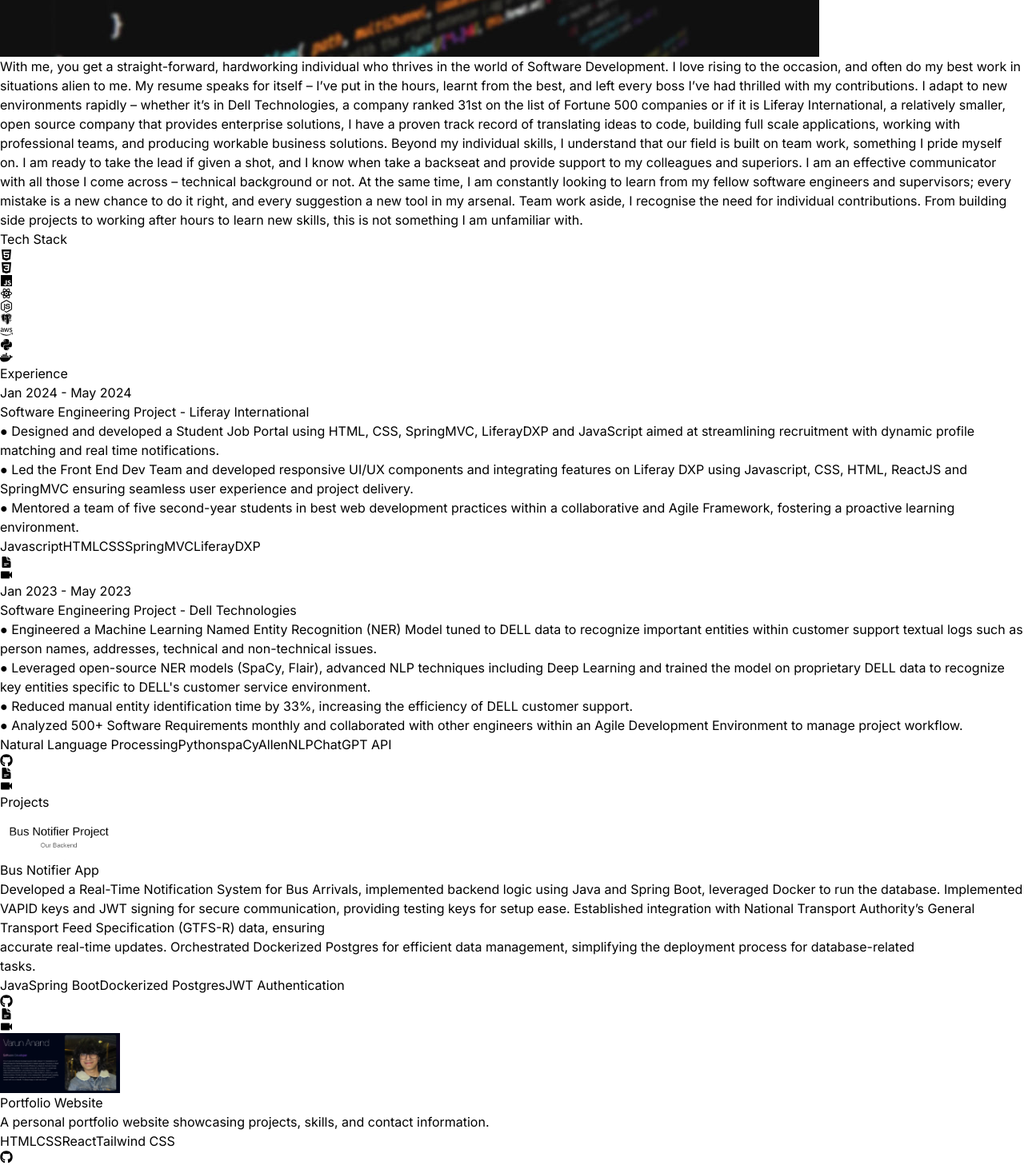
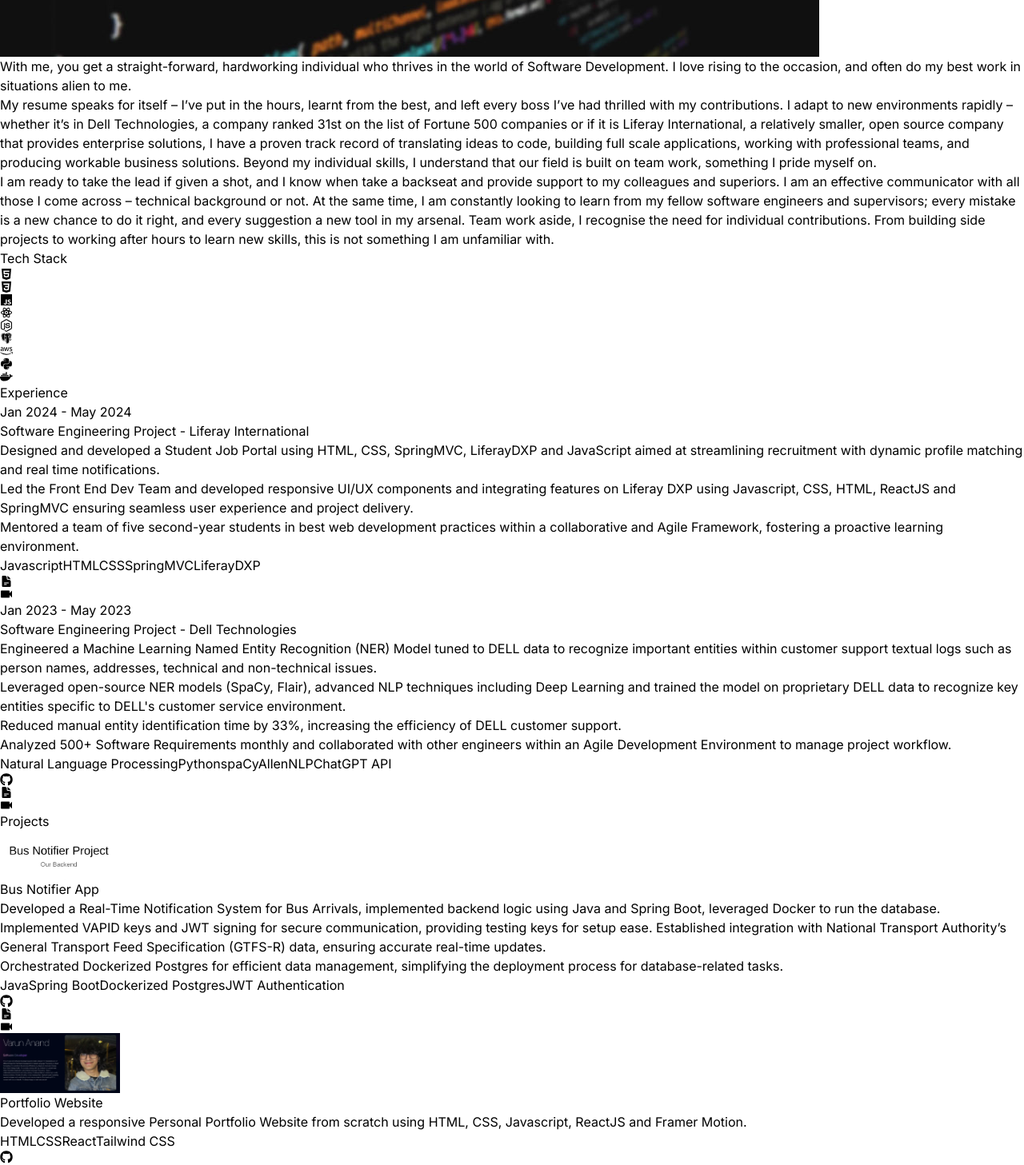
Before and after one commit to varunanand07/personal-portfolio-website, a React (Vite) app: page / in a window 1280 px wide. Shown: the part 1308-2765 px from the top of the page at 80% size. Built offline with nearby package versions, Linux system fonts and the light colour scheme.

Commit message:
Installed Framer Motion

```diff
--- a/package.json
+++ b/package.json
@@ -10,6 +10,7 @@
     "preview": "vite preview"
   },
   "dependencies": {
+    "framer-motion": "^11.11.1",
     "react": "^18.3.1",
     "react-dom": "^18.3.1",
     "react-icons": "^5.3.0"
--- a/src/components/About.jsx
+++ b/src/components/About.jsx
@@ -1,27 +1,32 @@
 import aboutImg from "../assets/about.jpg";
 import { ABOUT_TEXT } from "../constants";
 
-const about = () => {
-  return (<div className="border-b border-neutral-900 pb-4">
-    <h2 className="my-20 text-center text-4xl">About
-    <span className="text-neutral-500"> Me</span>
+const About = () => {
+  return (
+    <div className="border-b border-neutral-900 pb-4">
+      <h2 className="my-20 text-center text-4xl">
+        About <span className="text-neutral-500">Me</span>
       </h2>
       <div className="flex flex-wrap">
         <div className="w-full lg:w-1/2 lg:p-8">
           <div className="flex items-center justify-center">
-                <img className="rounded-2xl" src = {aboutImg} alt = "about"></img>
+            <img className="rounded-2xl" src={aboutImg} alt="about" />
           </div>
         </div>
         <div className="w-full lg:w-1/2">
           <div className="flex justify-center lg:justify-start">
-                    <p className="my-2 max-w-xl py-6">
-                        {ABOUT_TEXT}
+            <div className="my-2 max-w-xl py-6">
+              {ABOUT_TEXT.map((line, index) => (
+                <p key={index} className="mb-4"> {/* Add margin-bottom for spacing */}
+                  {line}
                 </p>
+              ))}
             </div>
           </div>
         </div>
       </div>
-  )
+    </div>
+  );
 }
 
-export default about
+export default About;
--- a/src/components/Experience.jsx
+++ b/src/components/Experience.jsx
@@ -3,7 +3,6 @@ import { EXPERIENCES } from '../constants';
 import { FaGithub } from "react-icons/fa";
 import { HiDocumentText } from "react-icons/hi2";
 import { IoMdVideocam } from "react-icons/io";
-
 
 const Experience = () => {
   return (
@@ -24,7 +23,7 @@ const Experience = () => {
               </h6>
               <div className='mb-4 text-neutral-400'>
                 {experience.description.map((item, idx) => (
-                  <p key={idx}>{item}</p> // Each description in a separate paragraph
+                  <p key={idx} className="mb-4">{item}</p> // Add margin-bottom for spacing
                 ))}
               </div>
               {experience.technologies.map((tech, index) => (
--- a/src/components/Hero.jsx
+++ b/src/components/Hero.jsx
@@ -1,5 +1,6 @@
 import { HERO_CONTENT } from "../constants"
 import profilePic from "../assets/kevinRushProfile.png";
+import {motion} from "framer-motion";
 
 const Hero = () => {
   return (
--- a/src/components/Projects.jsx
+++ b/src/components/Projects.jsx
@@ -1,7 +1,7 @@
 import { PROJECTS } from "../constants";
 import { FaGithub } from "react-icons/fa";
-import { HiDocumentText } from "react-icons/hi2"; // Import Document Icon
-import { IoMdVideocam } from "react-icons/io";
+import { HiDocumentText } from "react-icons/hi2";
+import { IoMdVideocam } from "react-icons/io"; // Video icon
 
 const Projects = () => {
   return (
@@ -21,9 +21,9 @@ const Projects = () => {
             </div>
             <div className="w-full max-w-xl lg:w-3/4">
               <h6 className="mb-2 font-semibold">{project.title}</h6>
-              <div className="mb-4 text-neutral-400">
-                {project.description.split('\n').map((line, idx) => (
-                  <p key={idx}>{line}</p> // Each description in a separate paragraph
+              <div className='mb-4 text-neutral-400'>
+                {project.description.map((item, idx) => (
+                  <p key={idx} className="mb-4">{item}</p> // Add margin-bottom for spacing
                 ))}
               </div>
               {project.technologies.map((tech, index) => (
@@ -36,14 +36,14 @@ const Projects = () => {
               <a href={project.githubLink} target="_blank" rel="noopener noreferrer">
                 <FaGithub className="text-7xl text-purple-800 mb-2" />
               </a>
-              {project.documentLink && ( // Conditional Document Icon
+              {project.documentLink && (
                 <a href={project.documentLink} target="_blank" rel="noopener noreferrer">
-                  <HiDocumentText className="text-5xl text-white-300 mt-4" />
+                  <HiDocumentText className="text-5xl text-white-300 mt-6" />
                 </a>
               )}
-              {project.videoLink && ( // Conditional Video Icon
-                <a href={project.videoLink} target="_blank" rel="noopener noreferrer" className="mt-5">
-                  <IoMdVideocam className="text-5xl text-blue-800" />
+              {project.videoLink && (
+                <a href={project.videoLink} target="_blank" rel="noopener noreferrer" className="mt-2">
+                  <IoMdVideocam className="text-5xl text-blue-600 mt-6" />
                 </a>
               )}
             </div>
--- a/src/constants/index.js
+++ b/src/constants/index.js
@@ -7,28 +7,28 @@ export const HERO_CONTENT = `I'm a 21-year-old Software Developer based in Dubli
 I'm currently in the process of finishing my degree in Computer Science from Trinity College Dublin.
 I'm currently working with my professor on an Automatic Video Translation Application using Natural Language Processing. I thrive in collaborative environments and enjoy solving complex problems to deliver high-quality business solutions. Outside of coding, I enjoy staying active, playing the guist, exploring new technologies, and contributing to open-source projects. Check out my C.V or connect with me on LinkedIn, I'm always happy to meet new people! `;
 
-export const ABOUT_TEXT = `With me, you get a straight-forward, hardworking individual who thrives in the world of Software
-Development. I love rising to the occasion, and often do my best work in situations alien to me. My resume
-speaks for itself – I’ve put in the hours, learnt from the best, and left every boss I’ve had thrilled with my
+export const ABOUT_TEXT = [ `With me, you get a straight-forward, hardworking individual who thrives in the world of Software
+Development. I love rising to the occasion, and often do my best work in situations alien to me.`,
+`My resume speaks for itself – I’ve put in the hours, learnt from the best, and left every boss I’ve had thrilled with my
 contributions. I adapt to new environments rapidly – whether it’s in Dell Technologies, a company ranked
 31st on the list of Fortune 500 companies or if it is Liferay International, a relatively smaller, open source
 company that provides enterprise solutions, I have a proven track record of translating ideas to code, building
-full scale applications, working with professional teams, and producing workable business solutions. Beyond my individual skills, I understand that our field is built on team work, something I pride myself on. I
-am ready to take the lead if given a shot, and I know when take a backseat and provide support to my
+full scale applications, working with professional teams, and producing workable business solutions. Beyond my individual skills, I understand that our field is built on team work, something I pride myself on. `,
+`I am ready to take the lead if given a shot, and I know when take a backseat and provide support to my
 colleagues and superiors. I am an effective communicator with all those I come across – technical
 background or not. At the same time, I am constantly looking to learn from my fellow software engineers
 and supervisors; every mistake is a new chance to do it right, and every suggestion a new tool in my arsenal.
 Team work aside, I recognise the need for individual contributions. From building side projects to working
-after hours to learn new skills, this is not something I am unfamiliar with. `
+after hours to learn new skills, this is not something I am unfamiliar with. `]
 export const EXPERIENCES = [
   {
     year: "Jan 2024 - May 2024",
     role: "Software Engineering Project",
     company: "Liferay International",
     description: [
-      `● Designed and developed a Student Job Portal using HTML, CSS, SpringMVC, LiferayDXP and JavaScript aimed at streamlining recruitment with dynamic profile matching and real time notifications.`,
-      `● Led the Front End Dev Team and developed responsive UI/UX components and integrating features on Liferay DXP using Javascript, CSS, HTML, ReactJS and SpringMVC ensuring seamless user experience and project delivery.`,
-      `● Mentored a team of five second-year students in best web development practices within a collaborative and Agile
+      `Designed and developed a Student Job Portal using HTML, CSS, SpringMVC, LiferayDXP and JavaScript aimed at streamlining recruitment with dynamic profile matching and real time notifications.`,
+      `Led the Front End Dev Team and developed responsive UI/UX components and integrating features on Liferay DXP using Javascript, CSS, HTML, ReactJS and SpringMVC ensuring seamless user experience and project delivery.`,
+      `Mentored a team of five second-year students in best web development practices within a collaborative and Agile
       Framework, fostering a proactive learning environment.`,
     ],
     technologies: ["Javascript", "HTML", "CSS", "SpringMVC", "LiferayDXP"],
@@ -41,10 +41,10 @@ export const EXPERIENCES = [
     role: "Software Engineering Project",
     company: "Dell Technologies",
     description: [
-      `● Engineered a Machine Learning Named Entity Recognition (NER) Model tuned to DELL data to recognize important entities within customer support textual logs such as person names, addresses, technical and non-technical issues.`,
-      `● Leveraged open-source NER models (SpaCy, Flair), advanced NLP techniques including Deep Learning and trained the model on proprietary DELL data to recognize key entities specific to DELL's customer service environment.`,
-      `● Reduced manual entity identification time by 33%, increasing the efficiency of DELL customer support.`,
-      `● Analyzed 500+ Software Requirements monthly and collaborated with other engineers within an Agile Development
+      `Engineered a Machine Learning Named Entity Recognition (NER) Model tuned to DELL data to recognize important entities within customer support textual logs such as person names, addresses, technical and non-technical issues.`,
+      `Leveraged open-source NER models (SpaCy, Flair), advanced NLP techniques including Deep Learning and trained the model on proprietary DELL data to recognize key entities specific to DELL's customer service environment.`,
+      `Reduced manual entity identification time by 33%, increasing the efficiency of DELL customer support.`,
+      `Analyzed 500+ Software Requirements monthly and collaborated with other engineers within an Agile Development
        Environment to manage project workflow.`,
     ],
     technologies: ["Natural Language Processing", "Python", "spaCy", "AllenNLP", "ChatGPT API"],
@@ -59,10 +59,12 @@ export const PROJECTS = [
   {
     title: "Bus Notifier App",
     image: project1,
-    description:
-      `Developed a Real-Time Notification System for Bus Arrivals, implemented backend logic using Java and Spring Boot, leveraged Docker to run the database. Implemented VAPID keys and JWT signing for secure communication, providing testing keys for setup ease. Established integration with National Transport Authority’s General Transport Feed Specification (GTFS-R) data, ensuring
-      accurate real-time updates. Orchestrated Dockerized Postgres for efficient data management, simplifying the deployment process for database-related
-      tasks.`,
+    description:[
+      `Developed a Real-Time Notification System for Bus Arrivals, implemented backend logic using Java and Spring Boot, leveraged Docker to run the database.`,
+      `Implemented VAPID keys and JWT signing for secure communication, providing testing keys for setup ease. Established integration with National Transport Authority’s General Transport Feed Specification (GTFS-R) data, ensuring
+      accurate real-time updates.`,
+      `Orchestrated Dockerized Postgres for efficient data management, simplifying the deployment process for database-related
+      tasks.`],
     technologies: ["Java", "Spring Boot", "Dockerized Postgres", "JWT Authentication"],
     githubLink: "https://github.com/varunanand07/bus-notifier-app",
     documentLink: "https://media.licdn.com/dms/document/media/D4E2DAQFhhMdc8PuJzA/profile-treasury-document-pdf-analyzed/0/1711250400497?e=1729123200&v=beta&t=A9iK_X5ePUKOaB7WREDh404ixjqHLnAF6yVftVuJy-w",
@@ -71,17 +73,19 @@ export const PROJECTS = [
   {
     title: "Portfolio Website",
     image: project3,
-    description:
-      "A personal portfolio website showcasing projects, skills, and contact information.",
+    description:[
+      "Developed a responsive Personal Portfolio Website from scratch using HTML, CSS, Javascript, ReactJS and Framer Motion."],
     technologies: ["HTML", "CSS", "React", "Tailwind CSS"],
     githubLink: "https://github.com/varunanand07/personal-portfolio-website",
   },
   {
     title: "Morse Code Game",
     image: project2,
-    description:
-      `Developed a Game aimed at teaching Morse Code, implementing two difficulty levels and utilizing Raspberry Pi Pico's RGB LED for feedback. Collaborated in an Agile Team, ensuring robust and timely project deliverables that aligned with industry standards. Developed comprehensive code components, including C functions, ARM Assembly, and Morse code buffer logic,
-      contributing to the successful creation of an engaging educational game.`,
+    description:[
+      `Developed a Game aimed at teaching Morse Code, implementing two difficulty levels and utilizing Raspberry Pi Pico's RGB LED for feedback.`,
+      `Collaborated in an Agile Team, ensuring robust and timely project deliverables that aligned with industry standards.`,
+      `Developed comprehensive code components, including C functions, ARM Assembly, and Morse code buffer logic,
+      contributing to the successful creation of an engaging educational game.`],
     technologies: ["C", "Arm Assembly"],
     githubLink: "https://github.com/varunanand07/morse-code-game/tree/main/assign02",
   },
```
Also changed, not shown: 1 other file (tests, documents, lock files or other folders). Lines whose indentation alone changed are shown as unchanged.
